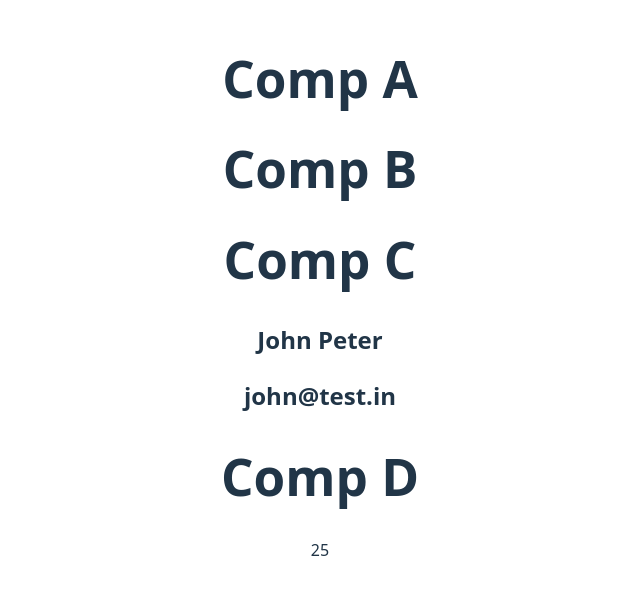
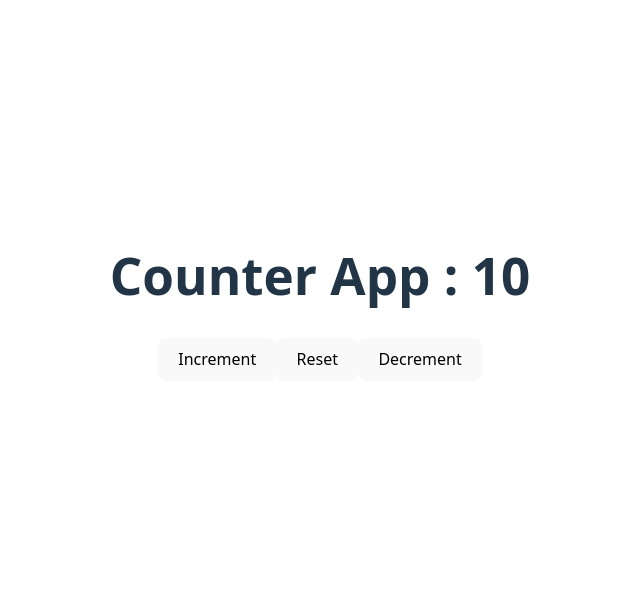
Before and after one commit to RWn-Girish/react-9AM, a React (Vite) app: page / in a window 1280 px wide. Shown: the part 103-698 px from the top of the page, without its empty margins (320-960 px from the left). Built offline with nearby package versions, Linux system fonts and the light colour scheme.

Commit message:
useReducer

```diff
--- a/src/App.jsx
+++ b/src/App.jsx
@@ -2,6 +2,7 @@ import { useEffect, useState } from "react";
 import "./App.css";
 import Counter from "./components/UseCallBack/Counter";
 import CompA from "./components/UseContext/CompA";
+import CounterApp from "./components/UseContext/CounterApp";
 // import ControlComp from "./components/ControlComp";
 // import Counter from "./components/Counter";
 // import HOCComp from "./components/HOC";
@@ -30,7 +31,8 @@ function App() {
       {/* <HOCFORM isLoading={isLoading} title="ABC Validation" name="Hello" /> */}
 
       {/* <Counter /> */}
-      <CompA />
+      {/* <CompA /> */}
+      <CounterApp />
     </>
   );
 }
--- /dev/null
+++ b/src/components/UseContext/CounterApp.jsx
@@ -0,0 +1,42 @@
+import { useReducer } from "react";
+import { myReducer } from "../../services/myReducer";
+
+const CounterApp = () => {
+    let initialState = {
+        count: 10
+    }
+
+    const [val, dispatch] = useReducer(myReducer, initialState);
+
+    const handleInc = () => {
+        // state update
+        dispatch({
+            type: "INC"
+        })
+    }
+    const handleDec = () => {
+        // state update
+        dispatch({
+            type: "DEC"
+        })
+    }
+    const handleReset = () => {
+        // state update
+        dispatch({
+            type: "RESET"
+        })
+    }
+    return(
+        <>
+            <h1>
+                Counter App : {val.count}
+            </h1>
+
+            <button onClick={handleInc}>Increment</button>
+            <button onClick={handleReset}>Reset</button>
+            <button onClick={handleDec}>Decrement</button>
+        </>
+    )
+};
+
+export default CounterApp;
--- /dev/null
+++ b/src/services/myReducer.jsx
@@ -0,0 +1,27 @@
+
+
+
+export const myReducer = (state, action) => {
+
+    switch(action.type){
+        case "INC":
+            return {
+                ...state,
+                count: state.count + 1
+            }
+        case "DEC":
+            return {
+                ...state,
+                count: state.count - 1
+            }
+        case "RESET":
+            return {
+                ...state,
+                count: 0
+            }
+
+        default:
+            return state;
+    }
+
+}
```
